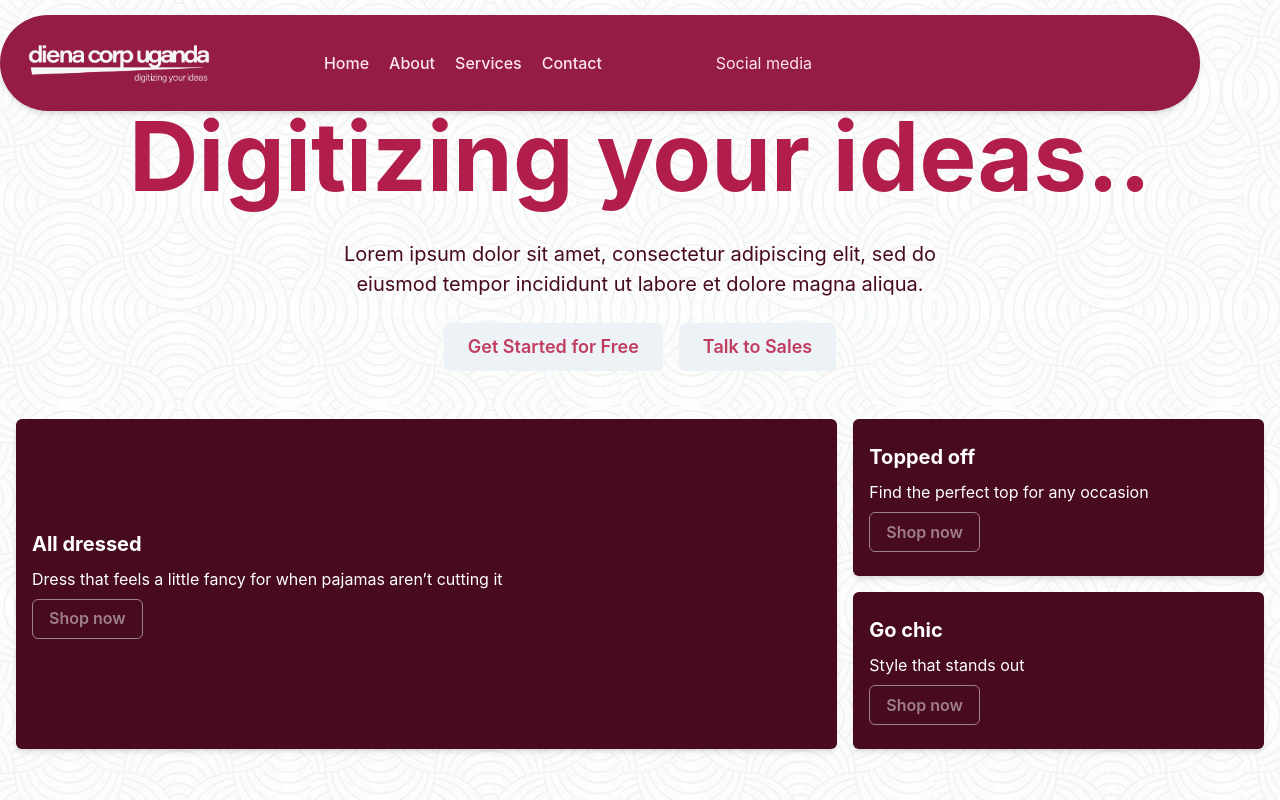
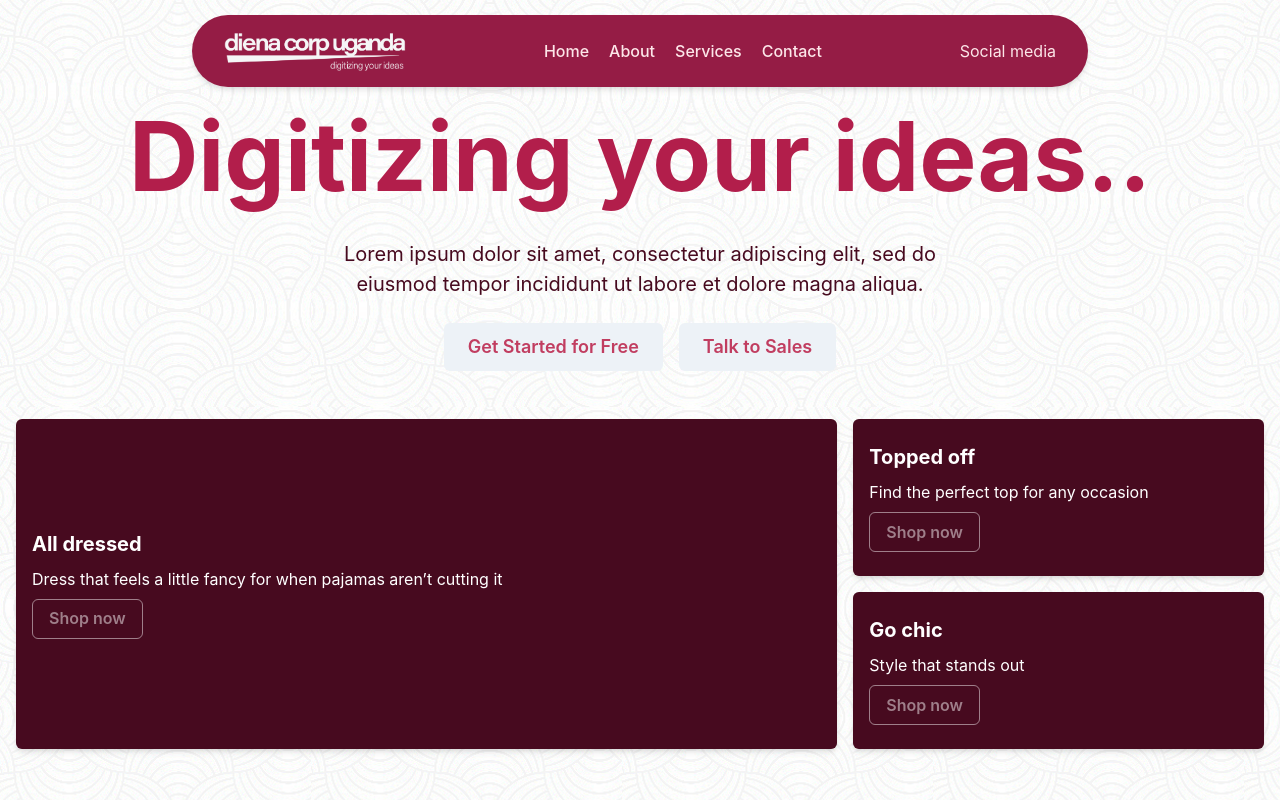
Before and after one commit to Fredrick-Okori/dienacorp, a React (Vite) app: page / in a window 1280 px wide. Built offline with nearby package versions, Linux system fonts and the light colour scheme.

Commit message:
Centering the Navbar

```diff
--- a/src/components/Navbar.jsx
+++ b/src/components/Navbar.jsx
@@ -7,24 +7,23 @@ import {
 const NavBar = () => {
     return (
         <Box
-            display="flex"
-
             position="fixed"
+            top={{ base: 0, lg: 15 }}
+            left="50%"
+            transform="translateX(-50%)"
             zIndex={100}
             bg="var(--clr-primary-3)"
-            color='var(--clr-primary-10)'
-            width="100%"
-          maxW={1200}
-            top={{base:0, lg: 15}}
+            color="var(--clr-primary-10)"
+            width={{ base: "100%", md: "80%", lg: "70%" }}
+            maxW="1200px"
             boxShadow="md"
             rounded={{ base: 0, lg: 100 }}
+            px={4}
         >
             <Flex
-                width={{ base: '100%', md: '80%', lg: '70%' }}
                 justifyContent="space-between"
-
                 alignItems="center"
-                p={7}
+                p={4}
             >
                 <Box display="flex" alignItems="center">
                     <img src="./img/white.png" alt="Logo" style={{ height: '40px' }} />
```
